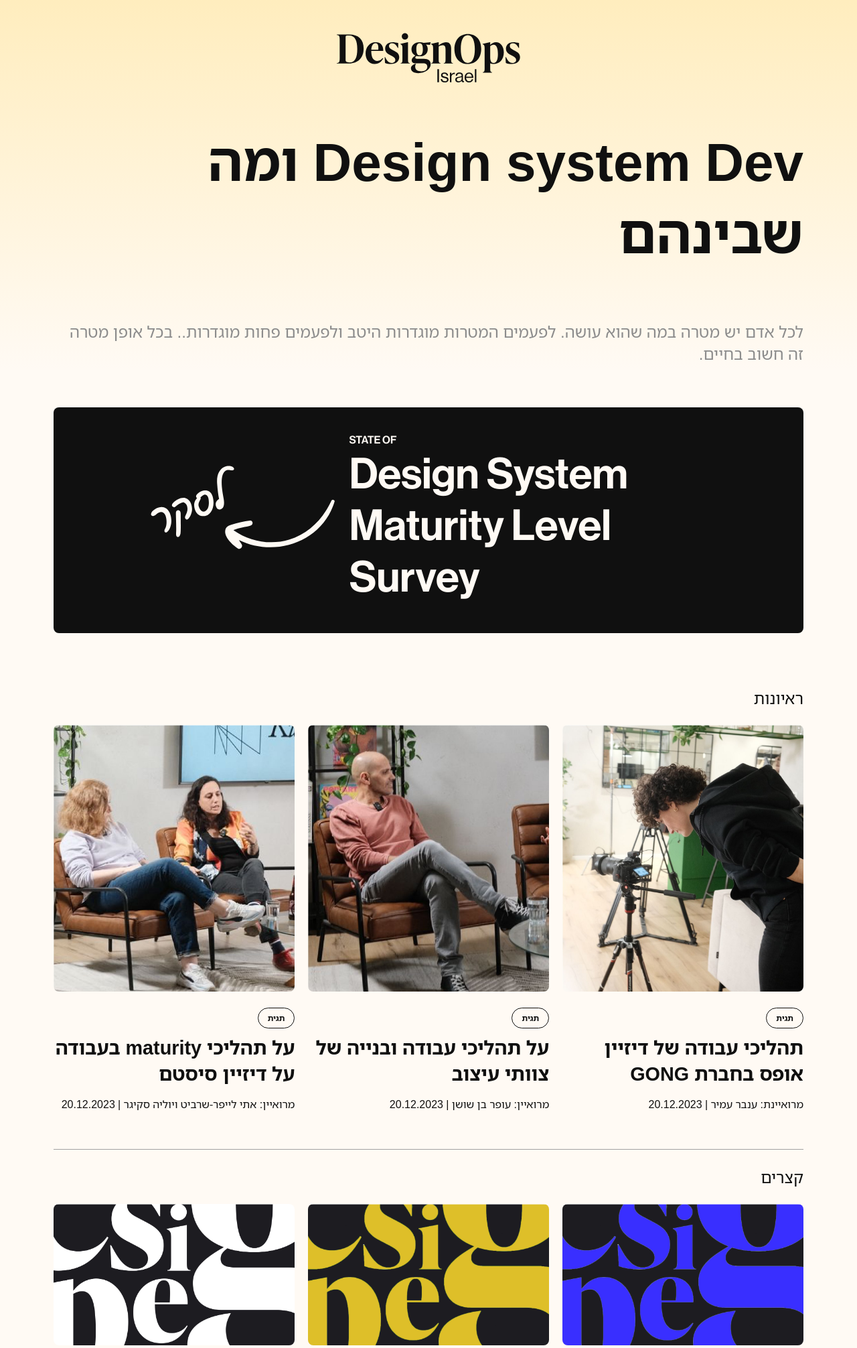
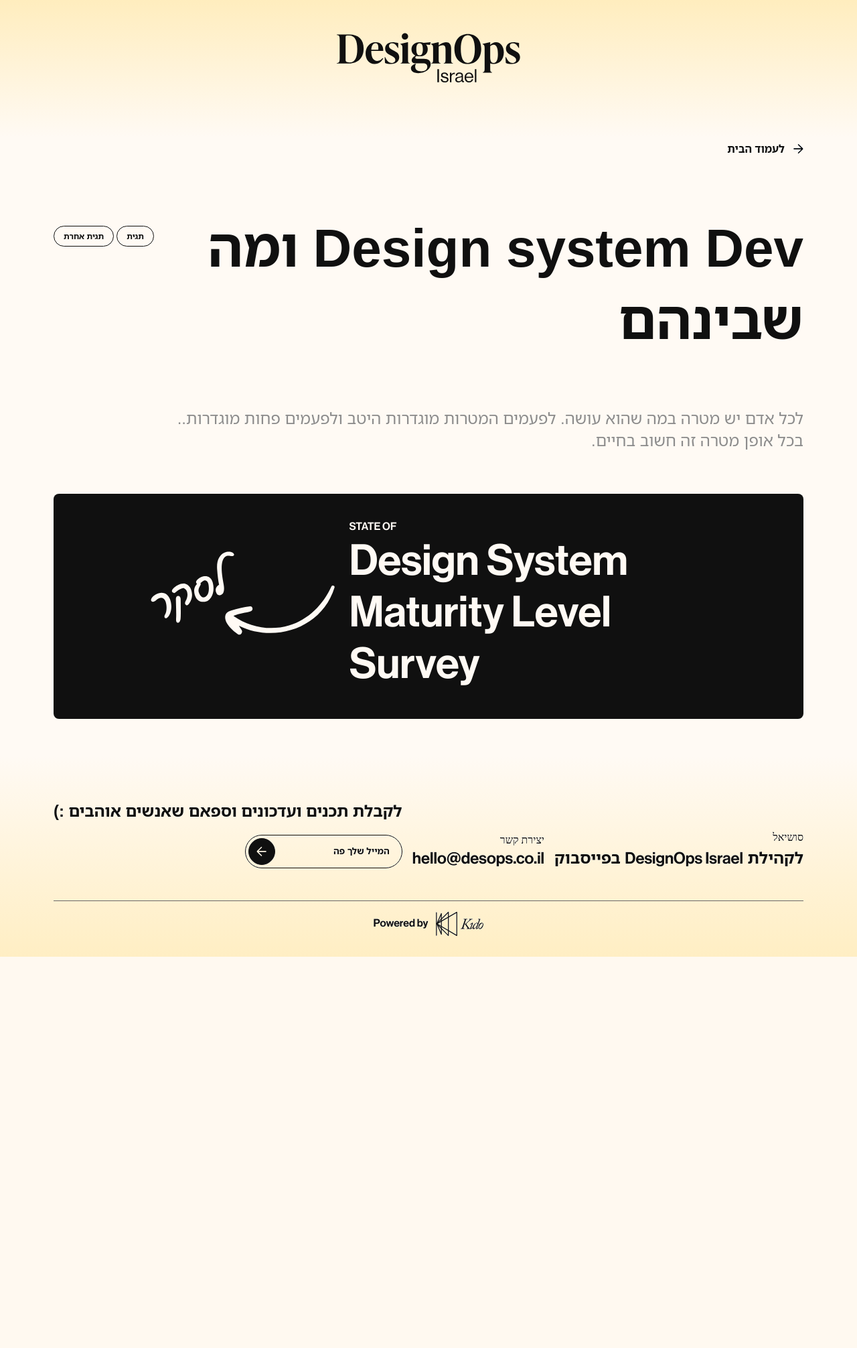
Before and after one commit to tidy-dev-team/des-ops, a PHP site: page /article_01.html in a window 1280 px wide. Shown: the top 2012 px of the page at 67% size. After the commit the page ends 1428 px from the top, so only its background shows below. Run offline with PHP 8.4, Linux system fonts and the light colour scheme.

Commit message:
ופגשאקד

```diff
--- a/article_01.html
+++ b/article_01.html
@@ -8,197 +8,38 @@
 </head>
 <body>
     <div id="wrapper">
-
         <div class="section c-flex-center logo">
             <img src="images/ops-logo.svg" />
         </div>
+        <div class="section r-flex-start margin-tb-80">
+            <a href="index.html" class="no-link r-flex-center g-12">
+                <div class="icon rotate-180" style="--url:url(images/ic-arrow.svg)"></div>
+                <p class="noto-bold margin-tb-0">לעמוד הבית</p>
+            </a>
+        </div>
+       <div class="r-flex-start flex-start">
+        <div class="c-flex-center">
+
 
             <div class="section c-flex-start">
-            <h1 class="noto-bold">
+                <h1 class="noto-bold margin-t-0">
                     Design system Dev ומה שבינהם
                 </h1>
                 <h3 class="noto-medium description">
                     לכל אדם יש מטרה במה שהוא עושה. לפעמים המטרות מוגדרות היטב ולפעמים פחות מוגדרות.. בכל אופן מטרה זה חשוב בחיים.
                 </h3>
             </div>
-
-        <a href="" class="no-link black-link">
-            <div class="section c-flex-center black margin-tb-40">
-                <div class="r-flex-center g-20 text-left">
-                    <div class="c-flex-end max-50 g-4">
-                    <p class="haas-semi text-left full-width margin-b-0 margin-t-40">STATE OF</p>
-                    <h1 class="haas-semi font-4 margin-t-0">Design System Maturity Level Survey</h1>
         </div>
-                <img src="images/seker.svg" class="mob-hidden" />
-                <img src="images/seket-mob.svg" class="mob-show" />
-                </div>
-            </div>
-        </a>
-
+        <div class="c-flex-center">
             <div class="section">
-            <h3 class="noto-regular">ראיונות</h3>
-            <div class="r-flex-start g-20 margin-b-40">
-                <div class="c-flex-start">
-                    <img src="images/interview_01-min.jpg" class="full-width radius-8" />
-                    <button class="chip noto-semi">תגית</button>
-                    <h2 class="noto-semi">תהליכי עבודה של דיזיין אופס בחברת GONG</h2>
-                    <p class="noto-regular">מרואיינת: ענבר עמיר | 20.12.2023</p>
-                </div>
-                <div class="c-flex-start">
-                    <img src="images/interview_02-min.jpg" class="full-width radius-8" />
-                    <button class="chip noto-semi">תגית</button>
-                    <h2 class="noto-semi">על תהליכי עבודה ובנייה של צוותי עיצוב</h2>
-                    <p class="noto-regular">מרואיין: עופר בן שושן | 20.12.2023</p>
-                </div>
-                <div class="c-flex-start">
-                    <img src="images/interview_03-min.jpg" class="full-width radius-8" />
-                    <button class="chip noto-semi">תגית</button>
-                    <h2 class="noto-semi">על תהליכי maturity בעבודה על דיזיין סיסטם</h2>
-                    <p class="noto-regular">מרואיין: אתי לייפר-שרביט ויוליה סקיגר | 20.12.2023</p>
-                </div>
-            </div>
-        </div>
-
-        <hr />
-
-        <div class="section">
-            <h3 class="noto-regular">קצרים</h3>
-            <div class="r-flex-start g-20 margin-b-40">
-                <div class="c-flex-start">
-                    <img src="images/shorts_01.jpg" class="full-width radius-8" />
-                    <button class="chip noto-semi">תגית</button>
-                    <h2 class="noto-semi">מה זה דיזיין אופס?</h2>
-                </div>
-                <div class="c-flex-start">
-                    <img src="images/shorts_02.jpg" class="full-width radius-8" />
-                    <button class="chip noto-semi">תגית</button>
-                    <h2 class="noto-semi">מה זה גיוס/ניהול צוות עיצוב בסביבה אג׳ילית?</h2>
-                </div>
-                <div class="c-flex-start">
-                    <img src="images/shorts_03.jpg" class="full-width radius-8" />
-                    <button class="chip noto-semi">תגית</button>
-                    <h2 class="noto-semi">איך מודדים עיצוב בסקייל?</h2>
-                </div>
-            </div>
-        </div>
-
-        <hr />
-
-        <div class="section padding-tb-40 padding-b-80">
-            <h3 class="noto-regular">מאמרים</h3>
-            <div class="r-flex-start g-40">
-                <div class="c-flex-start">
                 <div class="r-flex-start g-4 r-flex-mob">
                     <button class="chip noto-semi margin-t-0">תגית</button>
-                        <button class="chip noto-semi margin-t-0">תגית עם שם ארוך</button>
-                        <button class="chip noto-semi margin-t-0">תגית בינונית</button>
-                    </div>
-                    <h3 class="noto-semi margin-b-40 margin-t-12 grow">Design System Dev ומה שבינהם</h3>
-                    <div class="r-flex-start g-20 r-flex-mob">
-                        <img src="images/avatar_eti.jpg" class="avatar" />
-                        <p class="noto-regular">מאת: אתי לייפר שרביט</p>
-                    </div>
-                </div>
-                <div class="c-flex-start">
-                    <div class="r-flex-start g-4 r-flex-mob">
-                        <button class="chip noto-semi margin-t-0">תגית</button>
-                        <button class="chip noto-semi margin-t-0">תגית עם שם ארוך</button>
-                        <button class="chip noto-semi margin-t-0">תגית בינונית</button>
-                    </div>
-                    <h3 class="noto-semi margin-b-40 margin-t-12 grow">מה זה חוב עיצובי, ומה הקשר שלו ל- DesignOps</h3>
-                    <div class="r-flex-start g-20 r-flex-mob">
-                        <img src="images/avatar_dina.jpg" class="avatar" />
-                        <p class="noto-regular">מאת: דינה ניימן</p>
-                    </div>
-                </div>
-                <div class="c-flex-start">
-                    <div class="r-flex-start g-4 r-flex-mob">
-                        <button class="chip noto-semi margin-t-0">תגית</button>
-                        <button class="chip noto-semi margin-t-0">תגית עם שם ארוך</button>
-                        <button class="chip noto-semi margin-t-0">תגית בינונית</button>
-                    </div>
-                    <h3 class="noto-semi margin-b-40 margin-t-12 grow">עקביות בעיצוב בסקייל: ניתוח variables בפיגמה</h3>
-                    <div class="r-flex-start g-20 r-flex-mob">
-                        <img src="images/avatar_julia.jpg" class="avatar" />
-                        <p class="noto-regular">מאת: יוליה סקיגר</p>
-                    </div>
-                </div>
-                <div class="c-flex-start">
-                    <div class="r-flex-start g-4 r-flex-mob">
-                        <button class="chip noto-semi margin-t-0">תגית</button>
-                        <button class="chip noto-semi margin-t-0">תגית עם שם ארוך</button>
-                        <button class="chip noto-semi margin-t-0">תגית בינונית</button>
-                    </div>
-                    <h3 class="noto-semi margin-b-40 margin-t-12 grow">מה זה DesignOps?</h3>
-                    <div class="r-flex-start g-20 r-flex-mob">
-                        <img src="images/avatar_dina.jpg" class="avatar" />
-                        <p class="noto-regular">מאת: יוליה סקיגר</p>
+                    <button class="chip noto-semi margin-t-0">תגית אחרת</button>
                 </div>
             </div>
         </div>
        </div>
 
-        <hr />
-
-        <div class="section padding-tb-40 padding-b-80">
-            <h3 class="noto-regular">ארגז כלים</h3>
-            <div class="r-flex-start g-40 wrap space-between">
-                <div class="r-flex-start g-20 max-third r-flex-mob g-8-mob">
-                    <div class="icon-72"></div>
-                    <div class="c-flex-start g-4">
-                        <p class="noto-semi margin-tb-0">uxtools</p>
-                        <p class="noto-regular margin-tb-0 mob-1-line">
-                            לורם איפסום דולור סיט אמט, קונסקטורר אדיפיסינג אלית לורם שבצק
-                        </p>
-                    </div>
-                </div>
-                <div class="r-flex-start g-20 max-third r-flex-mob g-8-mob">
-                    <div class="icon-72"></div>
-                    <div class="c-flex-start g-4">
-                        <p class="noto-semi margin-tb-0">uxtools</p>
-                        <p class="noto-regular margin-tb-0 mob-1-line">
-                            לורם איפסום דולור סיט אמט, קונסקטורר אדיפיסינג אלית לורם שבצק
-                        </p>
-                    </div>
-                </div>
-                <div class="r-flex-start g-20 max-third r-flex-mob g-8-mob">
-                    <div class="icon-72"></div>
-                    <div class="c-flex-start g-4">
-                        <p class="noto-semi margin-tb-0">uxtools</p>
-                        <p class="noto-regular margin-tb-0 mob-1-line">
-                            לורם איפסום דולור סיט אמט, קונסקטורר אדיפיסינג אלית לורם שבצק
-                        </p>
-                    </div>
-                </div>
-                <div class="r-flex-start g-20 max-third r-flex-mob g-8-mob">
-                    <div class="icon-72"></div>
-                    <div class="c-flex-start g-4">
-                        <p class="noto-semi margin-tb-0">uxtools</p>
-                        <p class="noto-regular margin-tb-0 mob-1-line">
-                            לורם איפסום דולור סיט אמט, קונסקטורר אדיפיסינג אלית לורם שבצק
-                        </p>
-                    </div>
-                </div>
-                <div class="r-flex-start g-20 max-third r-flex-mob g-8-mob">
-                    <div class="icon-72"></div>
-                    <div class="c-flex-start g-4">
-                        <p class="noto-semi margin-tb-0">uxtools</p>
-                        <p class="noto-regular margin-tb-0 mob-1-line">
-                            לורם איפסום דולור סיט אמט, קונסקטורר אדיפיסינג אלית לורם שבצק
-                        </p>
-                    </div>
-                </div>
-                <div class="r-flex-start g-20 max-third r-flex-mob g-8-mob">
-                    <div class="icon-72"></div>
-                    <div class="c-flex-start g-4">
-                        <p class="noto-semi margin-tb-0">uxtools</p>
-                        <p class="noto-regular margin-tb-0 mob-1-line">
-                            לורם איפסום דולור סיט אמט, קונסקטורר אדיפיסינג אלית לורם שבצק
-                        </p>
-                    </div>
-                </div>
-            </div>
-        </div>
 
         <a href="" class="no-link black-link">
             <div class="section c-flex-center black margin-tb-40">
--- a/style.css
+++ b/style.css
@@ -195,6 +195,10 @@
     align-items: flex-end;
 }
 
+.flex-start{
+    align-items: flex-start;
+}
+
 .grow {
     flex-grow: 1;
 }
@@ -253,6 +257,11 @@
 .margin-tb-40 {
     margin-bottom: 80px;
     margin-top: 40px;
+}
+
+.margin-tb-80 {
+    margin-bottom: 80px;
+    margin-top: 80px;
 }
 
 .margin-b-40 {
```
Lines whose indentation alone changed are shown as unchanged.
